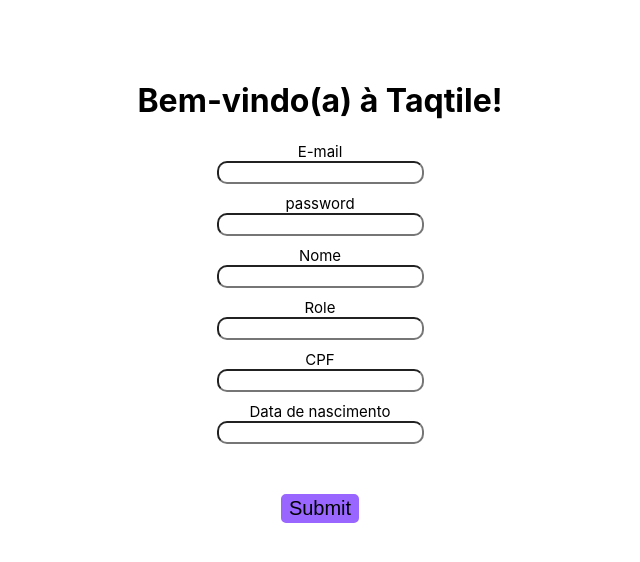
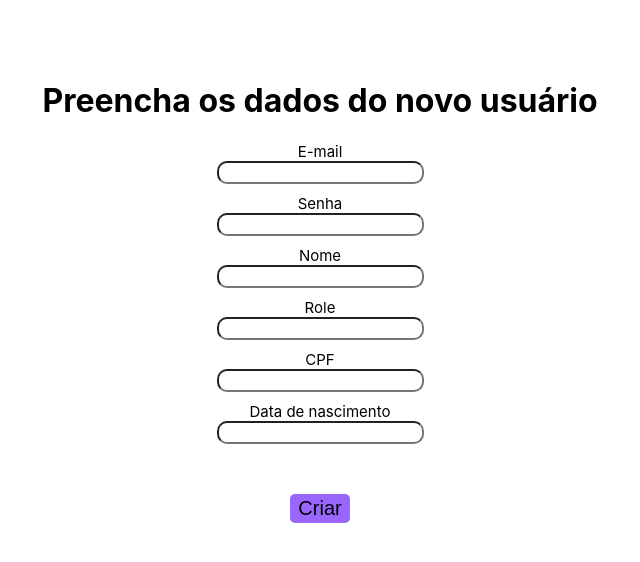
Before and after one commit to andrelfnavarro/onboardTaq, a React (Create React App) app: page /adduser in a window 1280 px wide. Shown: the top 562 px of the page, without its empty margins (320-960 px from the left). Built offline with nearby package versions, Linux system fonts and the light colour scheme.

Commit message:
feature/add-user minor changes

```diff
--- a/src/components/AddUser.tsx
+++ b/src/components/AddUser.tsx
@@ -105,7 +105,7 @@
                         <>
                             <form className="Login" onSubmit={(event) => this.submit(mutation, event)}>
                                 <h1>
-                                    Bem-vindo(a) à Taqtile!
+                                    Preencha os dados do novo usuário
                     </h1>
                                 <div className="panel panel-default">
                                     <FormErrors formErrors={this.state.formErrors} />
@@ -120,7 +120,7 @@
                                 </div>
 
                                 <div className={`form-group ${this.errorClass(this.state.formErrors.password)}`}>
-                                    <label htmlFor="password">password</label>
+                                    <label htmlFor="password">Senha</label>
                                     <input type="password" className="form-control" name="password"
                                         value={this.state.password}
                                         onChange={this.handleUserPassword} />
@@ -153,7 +153,7 @@
                                         value={this.state.birthDate}
                                         onChange={this.handleUserBirthDate} />
                                 </div>
-                                <button type="submit" >Submit</button>
+                                <button type="submit" >Criar</button>
                             </form>
                         </>
                     )
--- a/src/components/UserList.tsx
+++ b/src/components/UserList.tsx
@@ -9,7 +9,7 @@
 
 const USERS_FETCH = gql`
 query UserList{
-  Users{
+  Users(limit:100){
     nodes{
       name
       email
```
